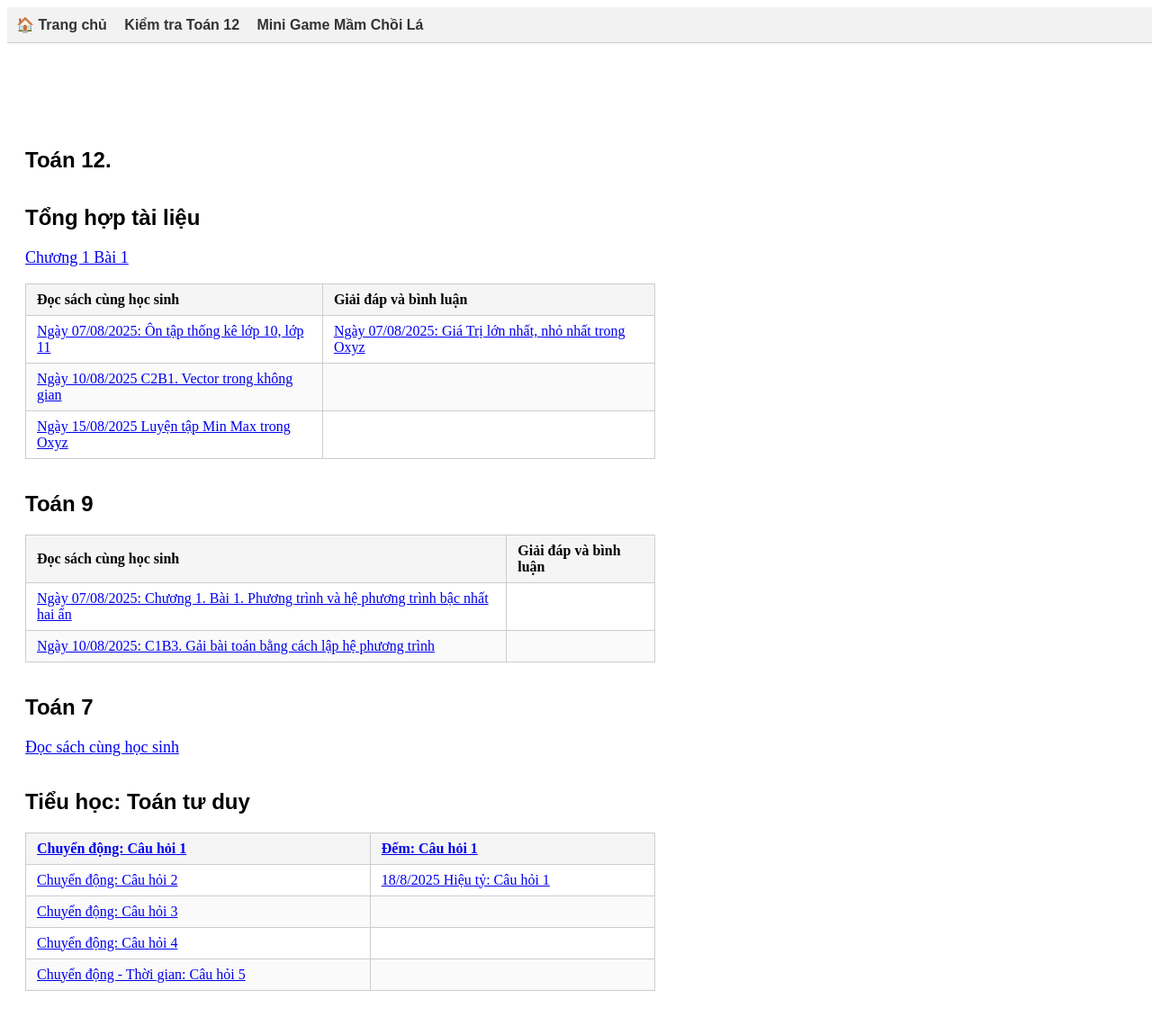
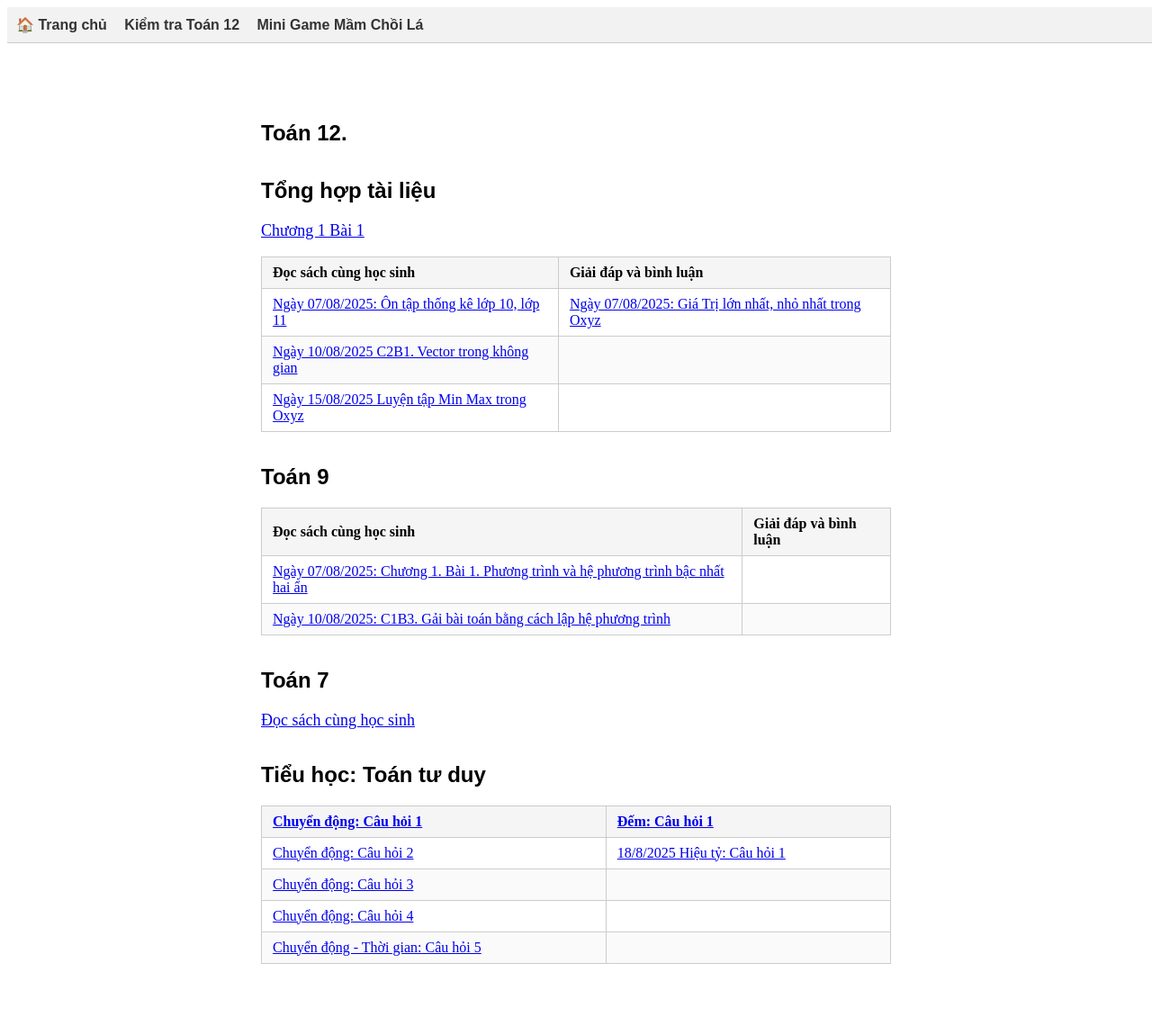
Before and after one commit to NguyenMuoiVN1988/publicstudyrepo, a Jekyll site: the page built from index.md, in a window 1280 px wide and 1145 px high. Shown: the top 1140 px of the window at 90% size. Built offline with Jekyll 4.4.1, drawn with Linux system fonts in a browser that asks for light colours; our own code applies the rules of GitHub Pages for plain Markdown files.

Commit message:
Update style.css

```diff
--- a/assets/css/style.css
+++ b/assets/css/style.css
@@ -47,6 +47,8 @@ table tr:hover {
     margin-top: 60px; /* đẩy nội dung xuống để không bị thanh top-bar che mất */
     background-color: #fff; /* màu nền nội dung */
     max-width: 700px; /* giới hạn chiều rộng tối đa */
+    margin: 30px auto;  /* Căn giữa */
+    padding: 0 15px;    /* Thêm khoảng trống 2 bên */
     word-wrap: break-word; /* tự động xuống dòng khi dài quá */
     white-space: normal; /* cho phép xuống dòng bình thường */
     padding: 20px; /* tùy chọn thêm padding cho dễ nhìn */
```
